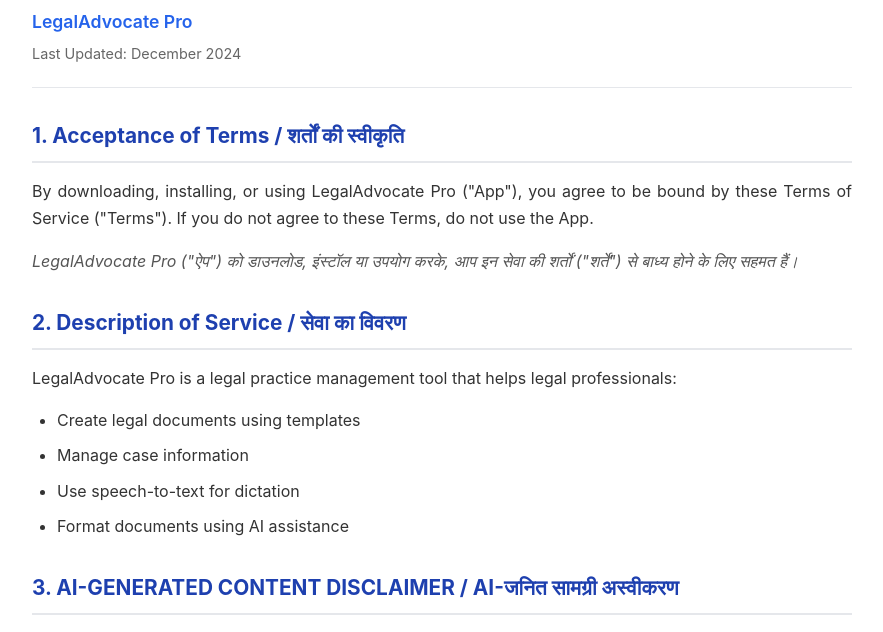
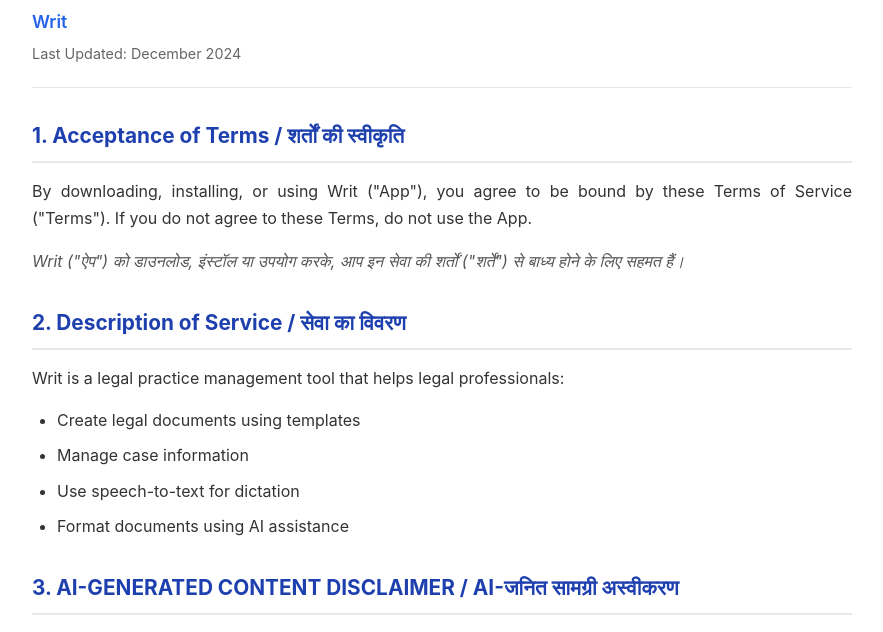
Before and after one commit to aloktiwarigit/Writ-Terms-Conditions, a plain HTML site: page index.html in a window 1280 px wide. Shown: the part 117-749 px from the top of the page, without its empty margins (198-1081 px from the left). Drawn offline with Linux system fonts and the light colour scheme.

Commit message:
Update app name to Writ

```diff
--- a/index.html
+++ b/index.html
@@ -3,7 +3,7 @@
 <head>
     <meta charset="UTF-8">
     <meta name="viewport" content="width=device-width, initial-scale=1.0">
-    <title>Terms of Service - LegalAdvocate Pro</title>
+    <title>Terms of Service - Writ</title>
     <style>
         * {
             margin: 0;
@@ -135,15 +135,15 @@
 <body>
     <div class="container">
         <h1>Terms of Service / सेवा की शर्तें</h1>
-        <p style="font-size: 1.1rem; margin-bottom: 5px;"><span class="app-name">LegalAdvocate Pro</span></p>
+        <p style="font-size: 1.1rem; margin-bottom: 5px;"><span class="app-name">Writ</span></p>
         <p class="last-updated">Last Updated: December 2024</p>
 
         <h2>1. Acceptance of Terms / शर्तों की स्वीकृति</h2>
-        <p>By downloading, installing, or using LegalAdvocate Pro ("App"), you agree to be bound by these Terms of Service ("Terms"). If you do not agree to these Terms, do not use the App.</p>
-        <p class="hindi">LegalAdvocate Pro ("ऐप") को डाउनलोड, इंस्टॉल या उपयोग करके, आप इन सेवा की शर्तों ("शर्तें") से बाध्य होने के लिए सहमत हैं।</p>
+        <p>By downloading, installing, or using Writ ("App"), you agree to be bound by these Terms of Service ("Terms"). If you do not agree to these Terms, do not use the App.</p>
+        <p class="hindi">Writ ("ऐप") को डाउनलोड, इंस्टॉल या उपयोग करके, आप इन सेवा की शर्तों ("शर्तें") से बाध्य होने के लिए सहमत हैं।</p>
 
         <h2>2. Description of Service / सेवा का विवरण</h2>
-        <p>LegalAdvocate Pro is a legal practice management tool that helps legal professionals:</p>
+        <p>Writ is a legal practice management tool that helps legal professionals:</p>
         <ul>
             <li>Create legal documents using templates</li>
             <li>Manage case information</li>
@@ -311,7 +311,7 @@
 
         <h2>13. Acknowledgment / स्वीकृति</h2>
         <div class="warning-box">
-            <p><strong>BY USING LEGALADVOCATE PRO, YOU ACKNOWLEDGE THAT:</strong></p>
+            <p><strong>BY USING WRIT, YOU ACKNOWLEDGE THAT:</strong></p>
             <ol>
                 <li>You have read and understood these Terms</li>
                 <li>You understand AI-generated content requires review</li>
@@ -322,7 +322,7 @@
 
         <footer>
             <p><em>इन शर्तों का हिंदी अनुवाद ऐप में उपलब्ध है। अंग्रेजी और हिंदी संस्करणों के बीच किसी भी विसंगति के मामले में, अंग्रेजी संस्करण मान्य होगा।</em></p>
-            <p>&copy; 2024 LegalAdvocate Pro. All rights reserved.</p>
+            <p>&copy; 2024 Writ. All rights reserved.</p>
             <p>Designed for Indian Legal Professionals</p>
         </footer>
     </div>
```
